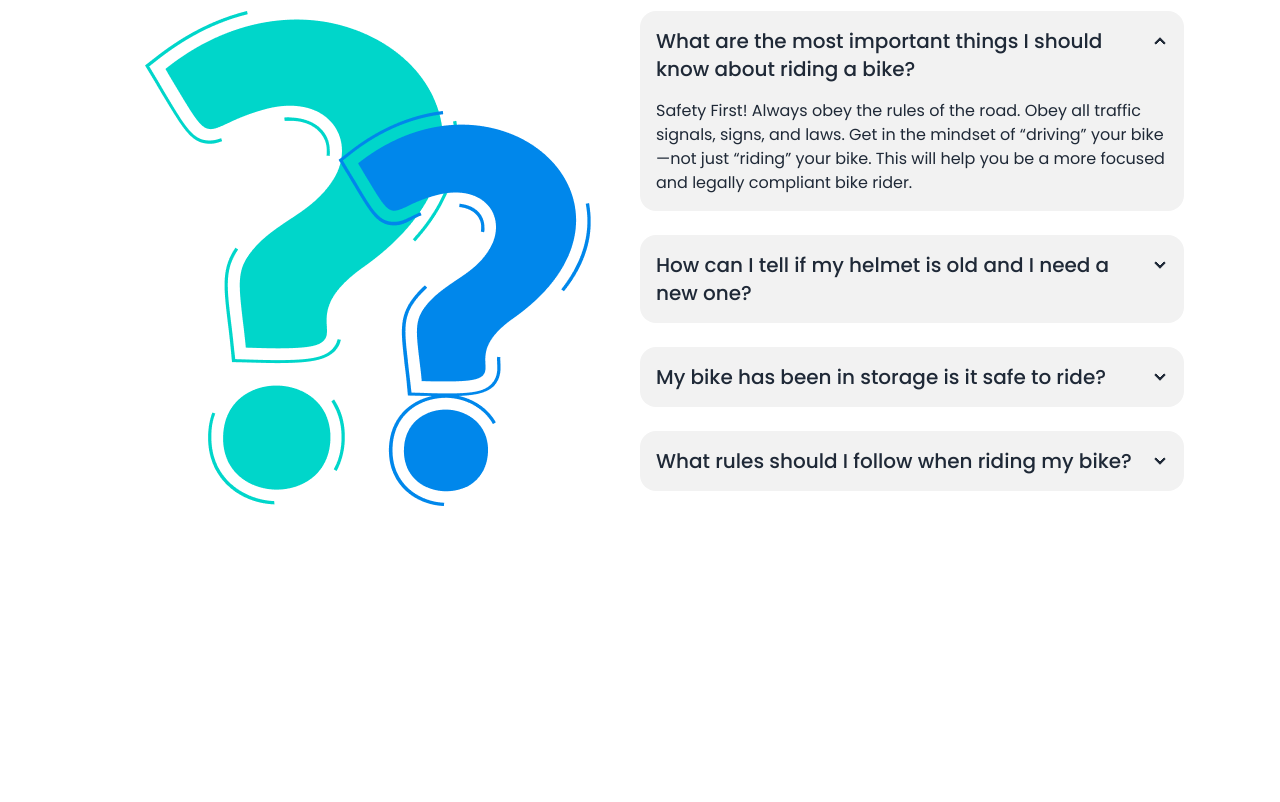
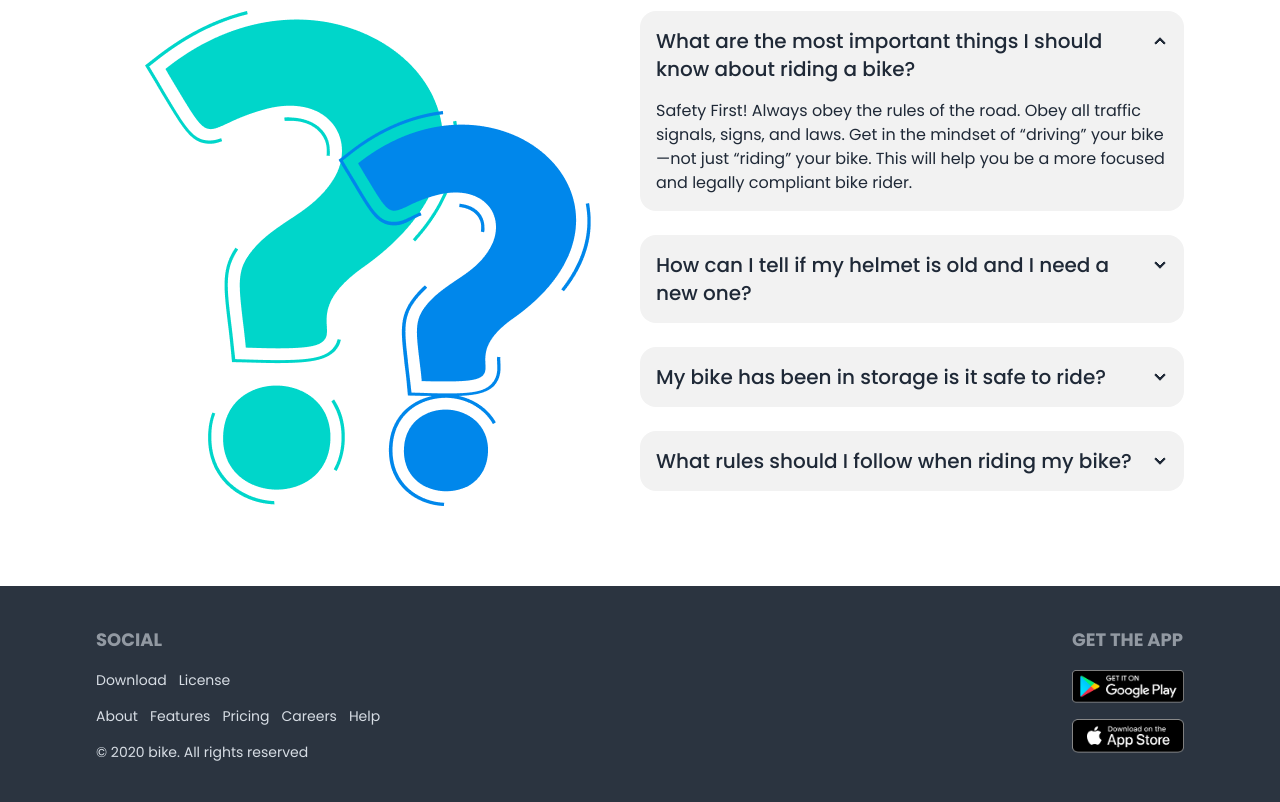
Before and after one commit to jahidul2004/biker-zone-daisyui, a plain HTML site: page index.html in a window 1280 px wide. Shown: the part 1500-2302 px from the top of the page. Before the commit the page ends 2086 px from the top, so only its background shows below. Drawn offline with nearby package versions, Linux system fonts and the light colour scheme.

Commit message:
Footer section added.

```diff
--- a/index.html
+++ b/index.html
@@ -442,7 +442,51 @@
         <!-- Main section end -->
 
         <!-- Footer section start -->
-        <footer></footer>
+
+        <section class="bg-neutral">
+            <footer
+                class="w-[90%] lg:w-[85%] m-auto footer text-neutral-content py-10 flex flex-col lg:flex-row lg:justify-between"
+            >
+                <nav>
+                    <h6 class="footer-title text-lg">Social</h6>
+                    <div class="flex flex-col gap-4">
+                        <ul class="inline-flex gap-3 cursor-pointer">
+                            <li>Download</li>
+                            <li>License</li>
+                        </ul>
+                        <ul class="inline-flex gap-3 cursor-pointer">
+                            <li>About</li>
+                            <li>Features</li>
+                            <li>Pricing</li>
+                            <li>Careers</li>
+                            <li>Help</li>
+                        </ul>
+                        <p class="hidden lg:inline">
+                            © 2020 bike. All rights reserved
+                        </p>
+                    </div>
+                </nav>
+                <nav>
+                    <h6 class="footer-title text-lg">Get The App</h6>
+                    <div class="flex flex-col gap-4">
+                        <img
+                            class="w-28 cursor-pointer"
+                            src="images/others/android.png"
+                            alt=""
+                        />
+                        <img
+                            class="w-28 cursor-pointer"
+                            src="images/others/ios.png"
+                            alt=""
+                        />
+                    </div>
+                </nav>
+            </footer>
+            <p class="text-center text-white text-opacity-80 pb-5 lg:hidden">
+                © 2020 bike. All rights reserved
+            </p>
+        </section>
+
         <!-- Footer section end -->
     </body>
 </html>
```
